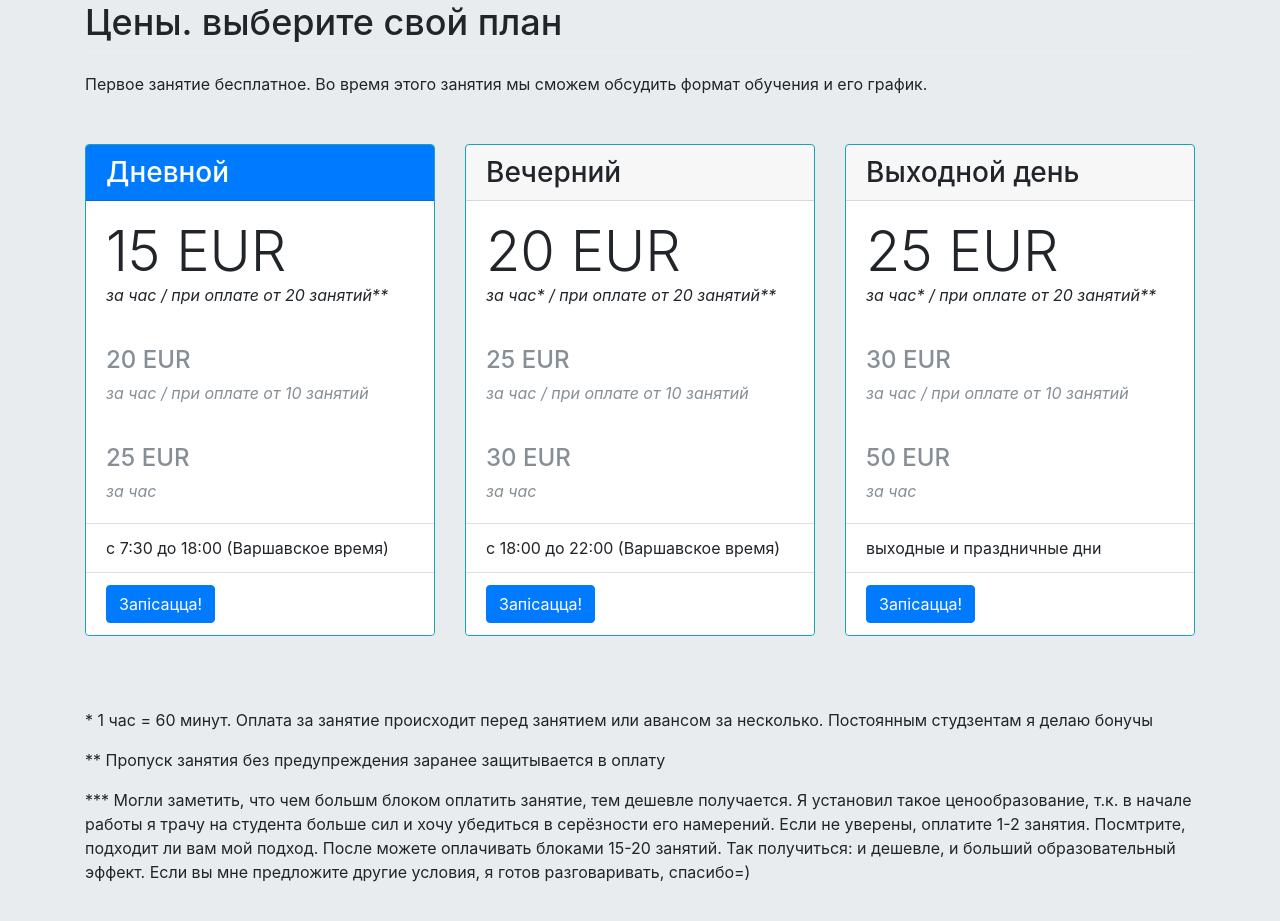
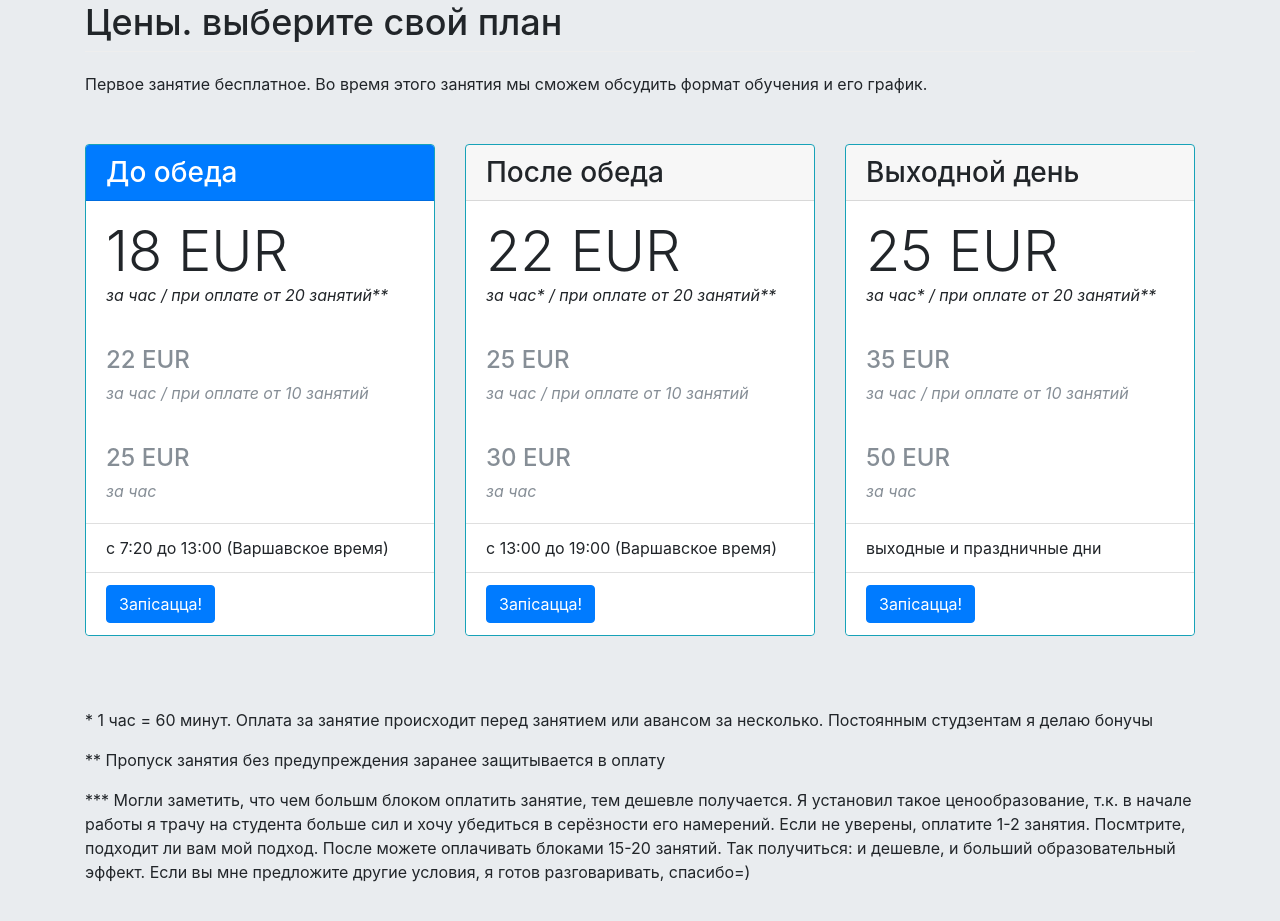
Before and after one commit to rizomaa/rep, a website with bundled scripts: page index-ru.html in a window 1280 px wide. Shown: the part 4221-5142 px from the top of the page. Built offline with nearby package versions, Linux system fonts and the light colour scheme.

Commit message:
time and prices update

```diff
--- a/index-ru.html
+++ b/index-ru.html
@@ -412,13 +412,13 @@
     <div class="col-lg-4 mb-4">
 
       <div class="card h-100 border-info">
-        <h3 class="card-header bg-primary text-white">Дневной</h3>
+        <h3 class="card-header bg-primary text-white">До обеда</h3>
         <div class="card-body">
-          <div class="display-4">15 EUR</div>
+          <div class="display-4">18 EUR</div>
           <div class="font-italic">за час / при оплате от 20 занятий**</div>
         </div>
         <div class="card-body text-muted">
-          <div class=""><h4>20 EUR</h4></div>
+          <div class=""><h4>22 EUR</h4></div>
           <div class="font-italic">за час / при оплате от 10 занятий</div>
         </div>
         <div class="card-body text-muted">
@@ -426,7 +426,7 @@
           <div class="font-italic">за час</div>
         </div>
         <ul class="list-group list-group-flush">
-          <li class="list-group-item">с 7:30 до 18:00 (Варшавское время)</li>
+          <li class="list-group-item">с 7:20 до 13:00 (Варшавское время)</li>
           <li class="list-group-item">
             <a href="https://docs.google.com/forms/d/e/1FAIpQLScS3S1XCm7OE3K0VVxGNjTwPGxG3_bc04t1Y1nFdbgV-LSXcQ/viewform" class="btn btn-primary">Запісацца!</a>
           </li>
@@ -437,9 +437,9 @@
 
     <div class="col-lg-4 mb-4">
       <div class="card card-outline-primary h-100 border-info">
-        <h3 class="card-header">Вечерний</h3>
+        <h3 class="card-header">После обеда</h3>
         <div class="card-body">
-          <div class="display-4">20 EUR</div>
+          <div class="display-4">22 EUR</div>
           <div class="font-italic">за час* / при оплате от 20 занятий**</div>
         </div>
         <div class="card-body text-muted">
@@ -451,7 +451,7 @@
           <div class="font-italic">за час</div>
         </div>
         <ul class="list-group list-group-flush">
-          <li class="list-group-item">с 18:00 до 22:00 (Варшавское время)</li>
+          <li class="list-group-item">с 13:00 до 19:00 (Варшавское время)</li>
           <li class="list-group-item">
             <a href="https://docs.google.com/forms/d/e/1FAIpQLScS3S1XCm7OE3K0VVxGNjTwPGxG3_bc04t1Y1nFdbgV-LSXcQ/viewform" class="btn btn-primary">Запісацца!</a>
           </li>
@@ -468,7 +468,7 @@
           <div class="font-italic">за час* / при оплате от 20 занятий**</div>
         </div>
         <div class="card-body text-muted">
-          <div class=""><h4>30 EUR</h4></div>
+          <div class=""><h4>35 EUR</h4></div>
           <div class="font-italic">за час / при оплате от 10 занятий</div>
         </div>
         <div class="card-body text-muted">
```
Also changed, not shown: index-pl.html (+7 -7 lines), index.html (+8 -8 lines).
